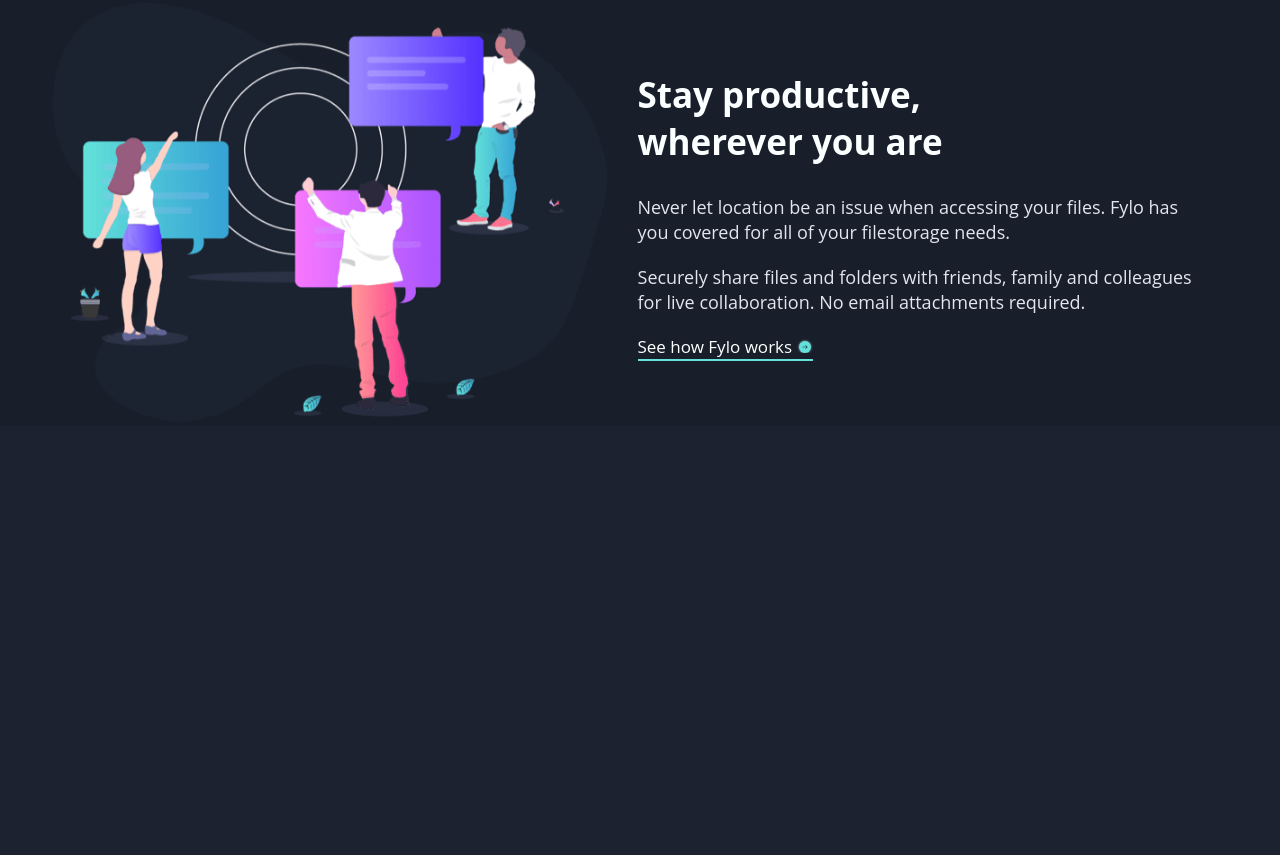
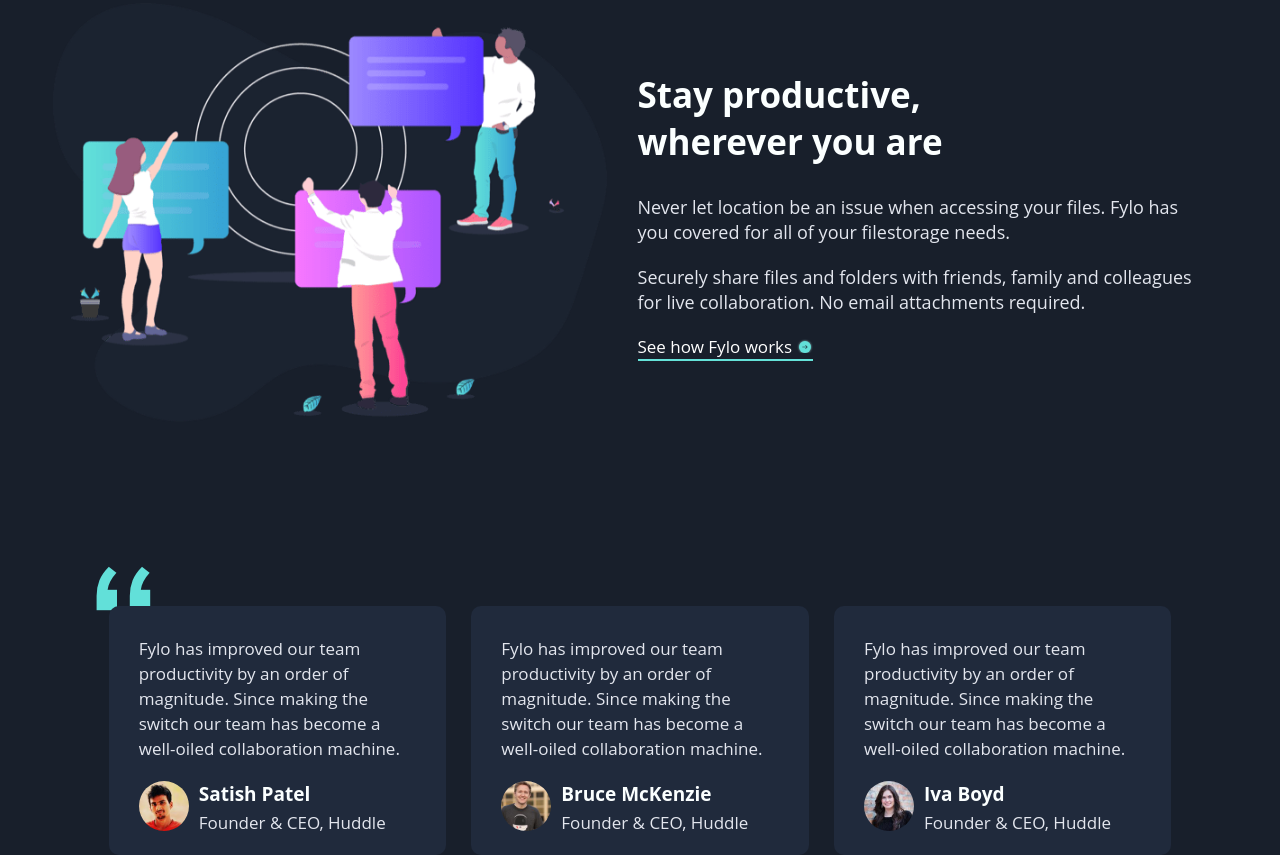
Before and after one commit to LamineGitHub/fylo, a website: page index.html in a window 1280 px wide. Shown: the part 1748-2603 px from the top of the page. Before the commit the page ends 2234 px from the top, so only its background shows below. Drawn offline with Linux system fonts and the light colour scheme.

Commit message:
the profile section

```diff
--- a/index.html
+++ b/index.html
@@ -128,26 +128,65 @@
           </div>
         </div>
       </section>
+
+      <section class="section4">
+        <div class="container">
+          <img src="./images/bg-quotes.png" />
+          <div class="boxs">
+            <p>
+              Fylo has improved our team productivity by an order of magnitude.
+              Since making the switch our team has become a well-oiled
+              collaboration machine.
+            </p>
+            <div class="profile">
+              <div>
+                <img src="./images/profile-1.jpg" alt="Satish Patel" />
+              </div>
+              <div class="name">
+                <h3>Satish Patel</h3>
+                <p>Founder & CEO, Huddle</p>
+              </div>
+            </div>
+          </div>
+
+          <div class="boxs">
+            <p>
+              Fylo has improved our team productivity by an order of magnitude.
+              Since making the switch our team has become a well-oiled
+              collaboration machine.
+            </p>
+            <div class="profile">
+              <div>
+                <img src="./images/profile-2.jpg" alt="Bruce McKenzie" />
+              </div>
+              <div class="name">
+                <h3>Bruce McKenzie</h3>
+                <p>Founder & CEO, Huddle</p>
+              </div>
+            </div>
+          </div>
+
+          <div class="boxs">
+            <p>
+              Fylo has improved our team productivity by an order of magnitude.
+              Since making the switch our team has become a well-oiled
+              collaboration machine.
+            </p>
+            <div class="profile">
+              <div>
+                <img src="./images/profile-3.jpg" alt="Iva Boyd" />
+              </div>
+              <div class="name">
+                <h3>Iva Boyd</h3>
+                <p>Founder & CEO, Huddle</p>
+              </div>
+            </div>
+          </div>
+        </div>
+      </section>
     </main>
 
     <!--
-  Fylo has improved our team productivity by an order of magnitude. Since making the switch our team has
-  become a well-oiled collaboration machine.
-
-  Satish Patel
-  Founder & CEO, Huddle
-
-  Fylo has improved our team productivity by an order of magnitude. Since making the switch our team has
-  become a well-oiled collaboration machine.
-
-  Bruce McKenzie
-  Founder & CEO, Huddle
-
-  Fylo has improved our team productivity by an order of magnitude. Since making the switch our team has
-  become a well-oiled collaboration machine.
-
-  Iva Boyd
-  Founder & CEO, Huddle
 
   Get early access today
 
--- a/sass/base/_typography.scss
+++ b/sass/base/_typography.scss
@@ -4,14 +4,12 @@
 @use "../page/breakpoints" as b;
 @use "../utils/placeholders";
 
-.header, .lien {
+.header,
+.lien {
   @extend %size-text;
   font-family: v.$font;
 }
 
-.section1,
-.section2,
-.section3 {
 h1 {
   font-family: v.$font;
   @extend %size-text-h1;
@@ -23,12 +21,17 @@
   @extend %size-text-h2;
 }
 
+h3 {
+  color: v.$title-color;
+  font-family: v.$font;
+  @extend %size-text-h3;
+}
+
 p {
   @extend %size-text-p;
   line-height: f.rem(25);
   font-family: v.$font;
   color: v.$p-color;
-  }
 }
 
 .section3 {
@@ -37,12 +40,13 @@
       font-size: f.rem(20);
     }
   }
+}
 
+.section4 {
   p {
-    @include b.mm {
+    font-size: f.rem(17);
+    @include b.xl {
       font-size: f.rem(15);
     }
   }
-
-
 }
--- a/sass/page/_home.scss
+++ b/sass/page/_home.scss
@@ -41,6 +41,7 @@
   position: relative;
   @include m.flex($direction: column);
   text-align: center;
+
   &__img {
     > img {
       width: 75%;
@@ -119,6 +120,7 @@
       @include m.flex($direction: column);
       width: 100%;
     }
+  }
 
   h2 {
     margin: f.rem(25) 0 f.rem(15) 0;
@@ -131,7 +133,6 @@
     @include b.md {
       width: 100%;
       margin-bottom: f.rem(50);
-      }
     }
   }
 
@@ -149,7 +150,6 @@
 .section3 {
   background-color: v.$main-color;
   padding-top: f.rem(100);
-  margin-bottom: f.rem(60);
   @include m.flex;
   @include b.md {
     @include m.flex($direction: column);
@@ -173,10 +173,11 @@
       width: 90%;
       margin-left: f.rem(15);
     }
+
     h1 {
-      width: 68%;
+      width: 65%;
       margin-bottom: f.rem(30);
-      @include b.breakpoints(1040px){
+      @include b.breakpoints(1040px) {
         width: 100%;
       }
       @include b.md {
@@ -193,7 +194,6 @@
       }
     }
 
-    .lien {
     a {
       position: relative;
       color: white;
@@ -221,4 +221,66 @@
     }
   }
 }
+
+.section4 {
+  background-color: v.$main-color;
+  padding-top: f.rem(180);
+
+  .container {
+    z-index: 1;
+    width: 85%;
+    margin: 0 auto;
+    @include m.flex(space-around);
+    @include b.md {
+      @include m.flex($direction: column);
     }
+    position: relative;
+    > img {
+      position: absolute;
+      z-index: -1;
+      top: f.rem(-40);
+      left: 0;
+    }
+  }
+
+  .boxs {
+    cursor: pointer;
+    background-color: v.$box-color;
+    width: 31%;
+    transition: transform v.$transition;
+    border-radius: f.rem(10);
+    padding: f.rem(30) f.rem(30) f.rem(20);
+    @include b.md {
+      width: 95%;
+      margin-bottom: f.rem(30);
+    }
+
+    &:hover {
+      transform: translateY(-10px);
+    }
+
+    p {
+      margin-bottom: f.rem(20);
+    }
+  }
+
+  .profile {
+    display: flex;
+    align-items: center;
+
+    img {
+      width: f.rem(50);
+      margin-right: f.rem(10);
+      border-radius: 50%;
+      object-fit: cover;
+    }
+
+    h3 {
+      margin-bottom: f.rem(3);
+    }
+
+    p {
+      margin: 0;
+    }
+  }
+}
--- a/sass/utils/_placeholders.scss
+++ b/sass/utils/_placeholders.scss
@@ -6,7 +6,7 @@
 %size-text {
   font-size: f.rem(17);
   @include b.ml {
-    font-size: f.rem(13);
+    font-size: f.rem(14);
   }
 }
 
@@ -30,12 +30,22 @@
   }
 }
 
+%size-text-h3 {
+  font-size: f.rem(19);
+  @include b.ml {
+    font-size: f.rem(16);
+  }
+  @include b.mm {
+    font-size: f.rem(15);
+  }
+}
+
 %size-text-p {
   font-size: f.rem(18);
   @include b.ml {
     font-size: f.rem(16);
   }
-  // @include b.mm {
-  //   font-size: f.rem(14);
-  // }
+  @include b.mm {
+    font-size: f.rem(14);
+  }
 }
--- a/sass/utils/_variables.scss
+++ b/sass/utils/_variables.scss
@@ -7,3 +7,4 @@
 $base-font-size: 16;
 $transition : 300ms ease-in-out;
 $font: "open sans", sans-serif;
+$box-color: #202a3c;
```
Also changed, not shown: css/style.css, 1 other file. Lines whose indentation alone changed are shown as unchanged.
